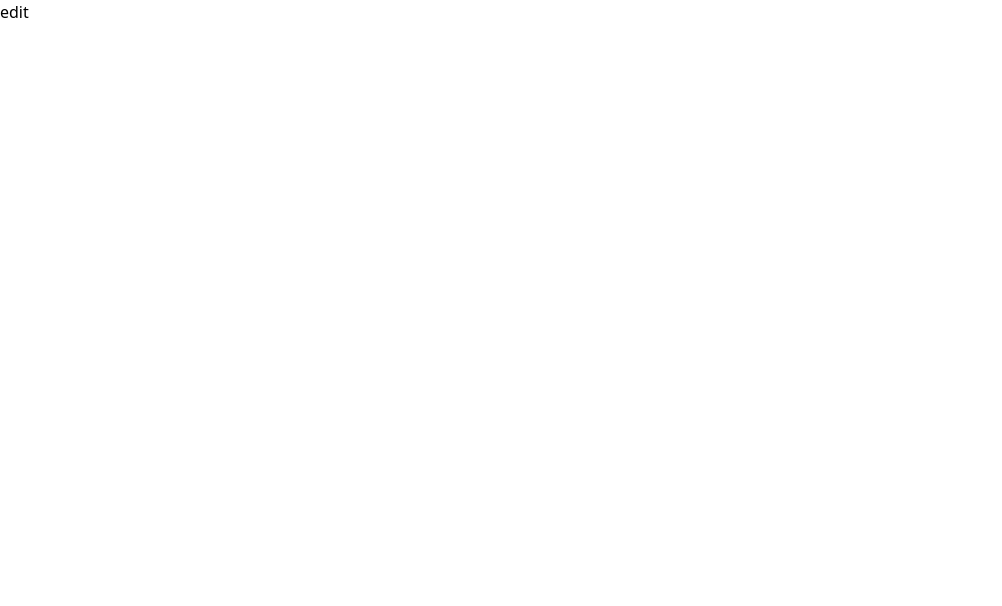
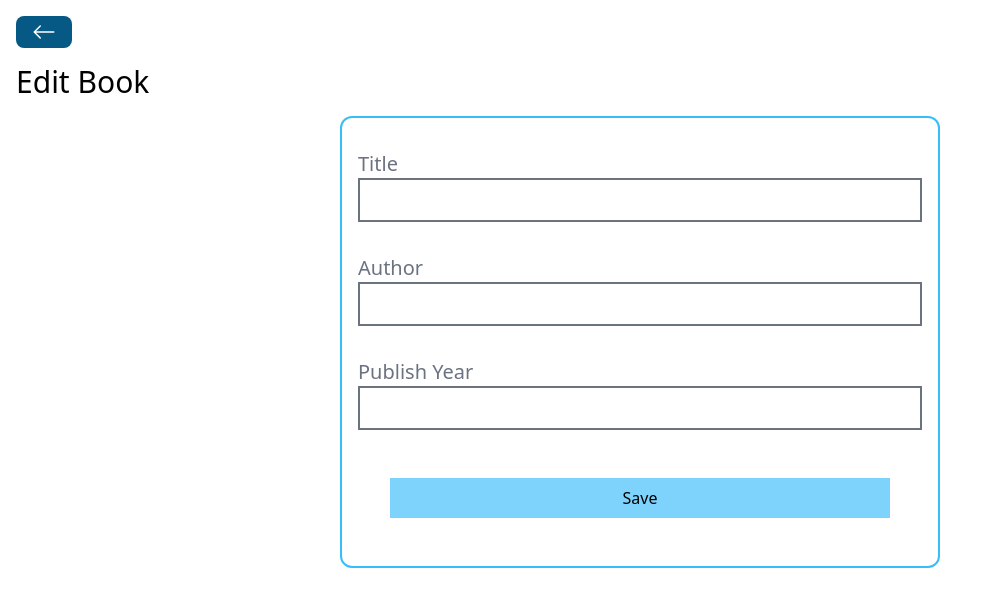
Before and after one commit to BabuBishal/BookStore, a React (Vite) app in the folder frontend/: page /books/edit/1 in a window 1280 px wide. Shown: the top 606 px of the page, without its empty margins (0-1002 px from the left). Built offline with nearby package versions, Linux system fonts and the light colour scheme; no server answers.

Commit message:
Edit book

```diff
--- a/frontend/src/pages/EditBook.jsx
+++ b/frontend/src/pages/EditBook.jsx
@@ -1,9 +1,88 @@
-import React from 'react'
+import React, {useState, useEffect} from 'react'
+import axios from 'axios'
+import Spinner from '../components/Spinner'
+import BackButton from '../components/BackButton'
+import {useNavigate,useParams} from 'react-router-dom'
 
 const EditBook = () => {
+
+  const [title, setTitle] = useState('')
+  const [author, setAuthor] = useState('')
+  const [publishYear, setPublishYear] = useState('')
+  const [loading, setLoading] = useState(false)
+
+  const navigate = useNavigate();
+  const {id} = useParams()
+
+  useEffect(() => {
+    setLoading(true)
+    axios
+      .get(`http://localhost:5555/books/${id}`)
+      .then((response) => {
+        setTitle(response.data.title)
+        setAuthor(response.data.author)
+        setPublishYear(response.data.publishYear)
+        setLoading(false)
+      })
+      .catch((error) => {
+        alert('An error has occured. Please check the console')
+        console.log(error)
+        setLoading(false)
+      })
+  },[])
+  const handleEditBook = () => {
+  const data = {
+      title,
+      author,
+      publishYear
+    }
+
+    setLoading(true)
+    axios
+      .put(`http://localhost:5555/books/${id}`, data)
+      .then(() => {
+        setLoading(false)
+        navigate('/')
+      })
+      .catch((error) => {
+        alert('An error occured. Pleade check the console.')
+        console.log(error)
+      })
+    }
+
+
   return (
-    <div>
-      edit
+    <div className='p-4'>
+      <BackButton />
+      <h1 className='text-3xl my-4'>Edit Book</h1>
+      {loading ? <Spinner /> : ''}
+      <div className='flex flex-col border-2 border-sky-400 rounded-xl w-[600px] p-4 mx-auto'>
+        <div className='my-4'>
+          <label className='text-xl mr-4 text-gray-500'>Title</label>
+          <input
+            type='text'
+            value={title}
+            onChange={(e) => setTitle(e.target.value)}
+            className='border-2 border-gray-500 px-4 py-2 w-full' />
+        </div>
+        <div className='my-4'>
+          <label className='text-xl mr-4 text-gray-500'>Author</label>
+          <input
+            type='text'
+            value={author}
+            onChange={(e) => setAuthor(e.target.value)}
+            className='border-2 border-gray-500 px-4 py-2 w-full' />
+        </div>
+        <div className='my-4'>
+          <label className='text-xl mr-4 text-gray-500'>Publish Year</label>
+          <input
+            type='text'
+            value={publishYear}
+            onChange={(e) => setPublishYear(e.target.value)}
+            className='border-2 border-gray-500 px-4 py-2 w-full' />
+        </div>
+        <button className='p-2 bg-sky-300 m-8' onClick={handleEditBook}>Save</button>
+      </div>
     </div>
   )
 }
```
